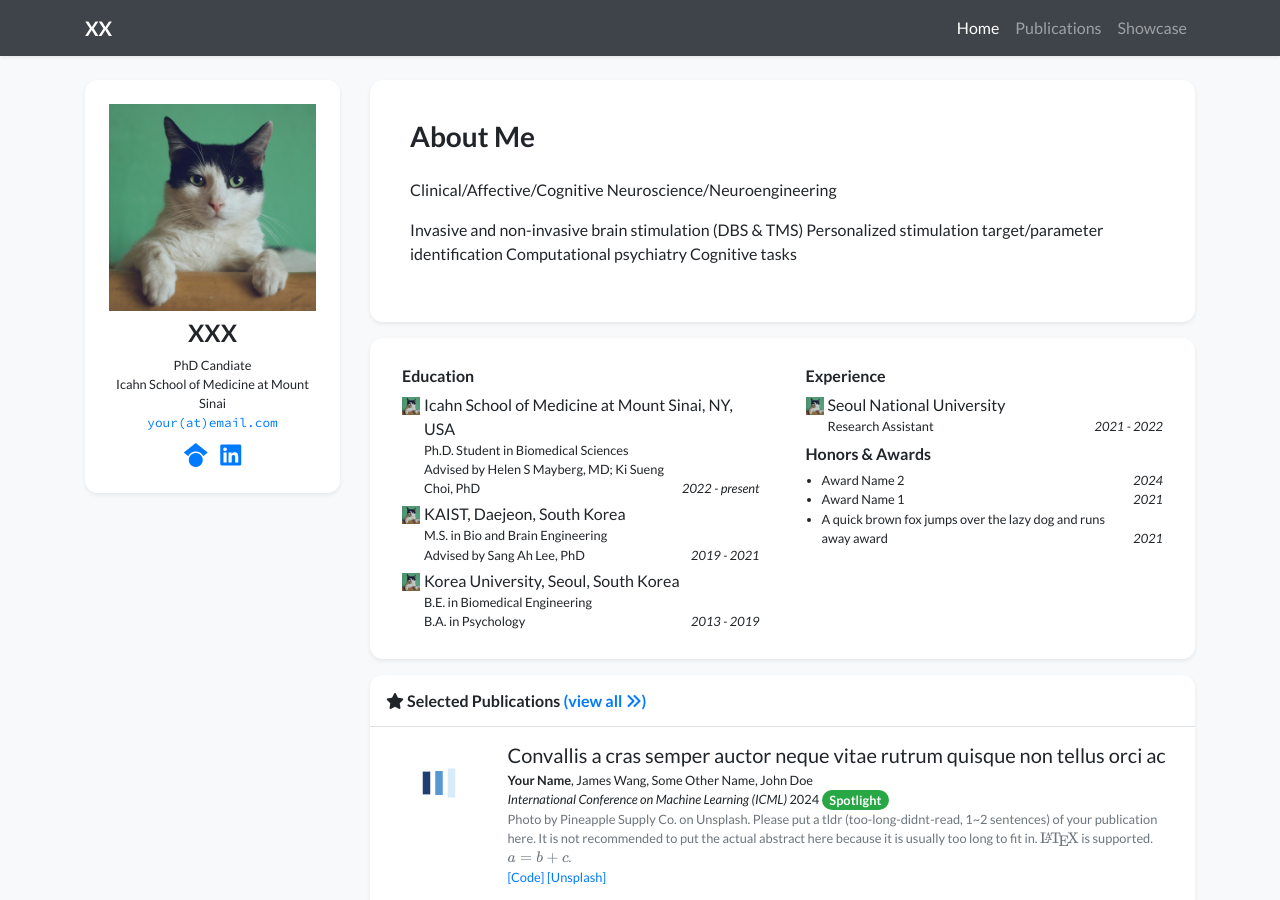
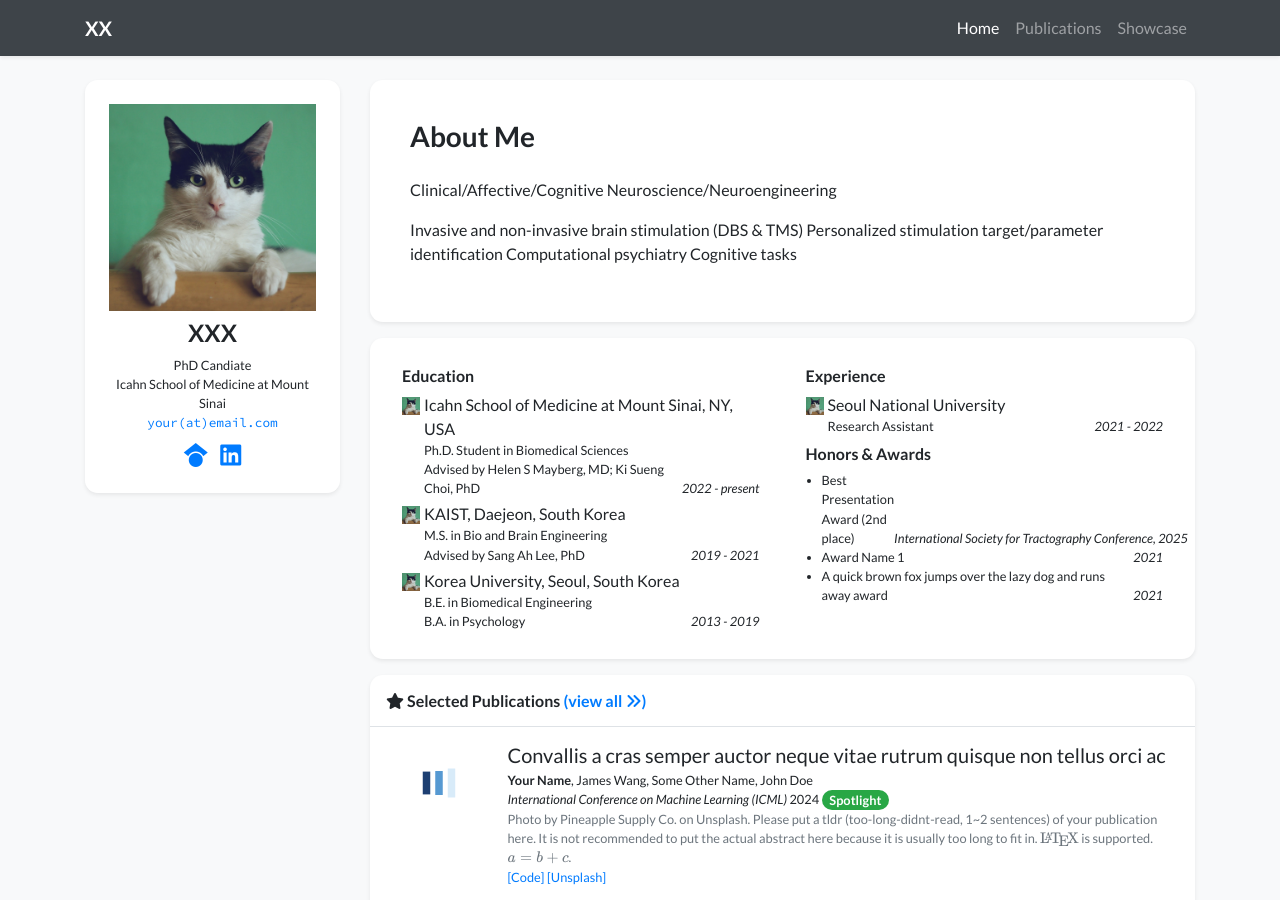
Before and after one commit to ha-neul-song/ha-neul-song.github.io, a Jekyll site: the page built from index.html, in a window 1280 px wide and 900 px high. Built offline with Jekyll 4.4.1, drawn with Linux system fonts in a browser that asks for light colours; nearby versions of some CDN libraries; a style sheet for code colours, icons or effects is not loaded.

Commit message:
Update profile.yml

```diff
--- a/_data/profile.yml
+++ b/_data/profile.yml
@@ -66,8 +66,8 @@ experience:
   date: 2021 - 2022
 
 awards:
-- name: Award Name 2
-  date: 2024
+- name: Best Presentation Award (2nd place)
+  date: International Society for Tractography Conference, 2025
 - name: Award Name 1
   date: 2021
 - name: A quick brown fox jumps over the lazy dog and runs away award
```
